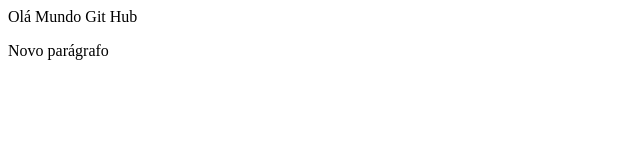
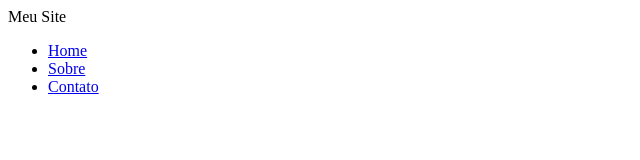
Before and after one commit to albalopes/minicursogit, a plain HTML site: page index.html in a window 1280 px wide. Shown: the whole page, without its empty margins (0-640 px from the left). Drawn offline with Linux system fonts and the light colour scheme.

Commit message:
Adicionando o meu no arquivo

```diff
--- a/index.html
+++ b/index.html
@@ -1,9 +1,19 @@
+
+<!DOCTYPE html>
 <html>
-	<head>
-		<title> Primeiro arquivo</title>
-	</head>
-	<body>
-		<p>Olá Mundo Git Hub</p>
-		<p> Novo parágrafo <p>
-	</body>
+<head>
+<meta charset="UTF-8">
+<title> Meu Site </title>
+</head>
+
+<body>
+Meu Site
+
+<ul>
+    <li><a href="index.html">Home</a></li>
+    <li><a href="sobre.html">Sobre</a></li>
+    <li><a href="contato.html">Contato</a></li>
+</ul>
+
+</body>
 </html>
```
